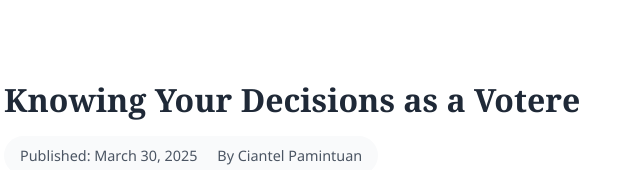
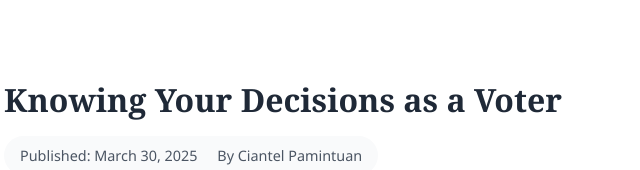
Before and after one commit to JaguarSprint/RightVote, a plain HTML site: page index.html in a window 1280 px wide. Shown: the part 4408-4578 px from the top of the page, 251-891 px from the left. Drawn offline with Linux system fonts and the light colour scheme.

Commit message:
Update index.html

```diff
--- a/index.html
+++ b/index.html
@@ -196,7 +196,7 @@
         <section id="voter-rights" class="article-section">
             <div class="container">
                 <article class="animate-fadeIn">
-                    <h2 class="animate-slideInRight">Knowing Your Decisions as a Votere</h2>
+                    <h2 class="animate-slideInRight">Knowing Your Decisions as a Voter</h2>
                     <div class="article-meta">
                         <span class="article-date">Published: March 30, 2025</span>
                         <span class="article-author">By Ciantel Pamintuan</span>
```
